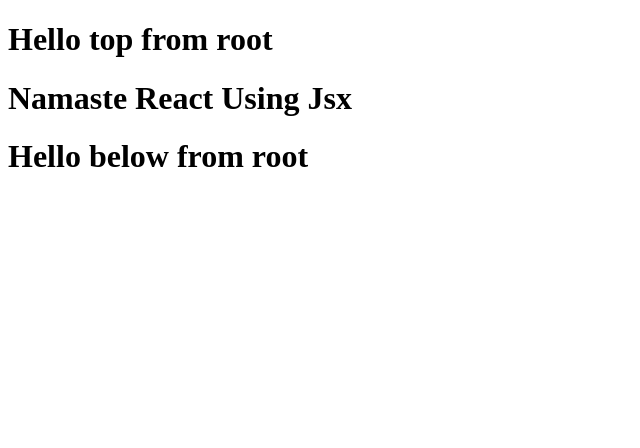
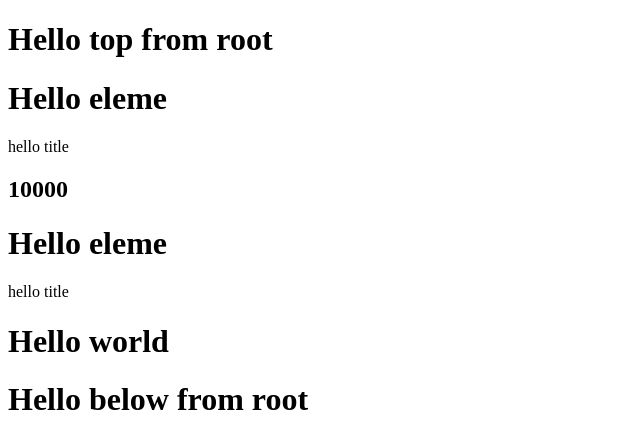
Before and after one commit to MANISHKUMAR1999/namaste-react, a React (Vite) app: page / in a window 1280 px wide. Shown: the top 448 px of the page, without its empty margins (0-640 px from the left). Built offline with nearby package versions, Linux system fonts and the light colour scheme.

Commit message:
laying the foundation

```diff
--- a/App.js
+++ b/App.js
@@ -1,5 +1,4 @@
 // React Element is normal javascript object
-
 
 /* <div id="parent">
     <div id="child">
@@ -8,20 +7,42 @@
 
 </div> */
 
-import React from 'react';
-import ReactDOM from 'react-dom';
+import React from "react";
+import ReactDOM from "react-dom";
+
+// React Functional with kfuntion keyboard Component
+
+const elem = (
+    <h1>Hello eleme </h1>
+
+)
+const TitleComponent = function() {
+   return (
+    <div>
+        {elem}
+        hello title
+    </div>
+)
+}
+
+//React Functional with kfuntion keyboard
+
+const number = 10000
+
+const HeadingComponent = () =>
+    (
+
+
+  <div id="container">
+    {TitleComponent()}
+    <h2>{number}</h2>
+    <TitleComponent/>
 
 
 
+    <h1>Hello world</h1>
+  </div>
+   )
 
-
-// Jsx is a hmtl like syntax
-// JSX(transpiled before it reaches the js) -> PARCEL - Babel
-
-// JSX => React.createElement => ReactElement - JS Object => HTMLElement(render)
-    const Jsxheading = (<h1
-        className='head'>Namaste React Using Jsx
-         </h1>)
-
-     const root = ReactDOM.createRoot(document.getElementById('root'));
-    root.render(Jsxheading);/// render method of convert the object to html.
+const root = ReactDOM.createRoot(document.getElementById('root'));
+root.render(<HeadingComponent/>)
```
